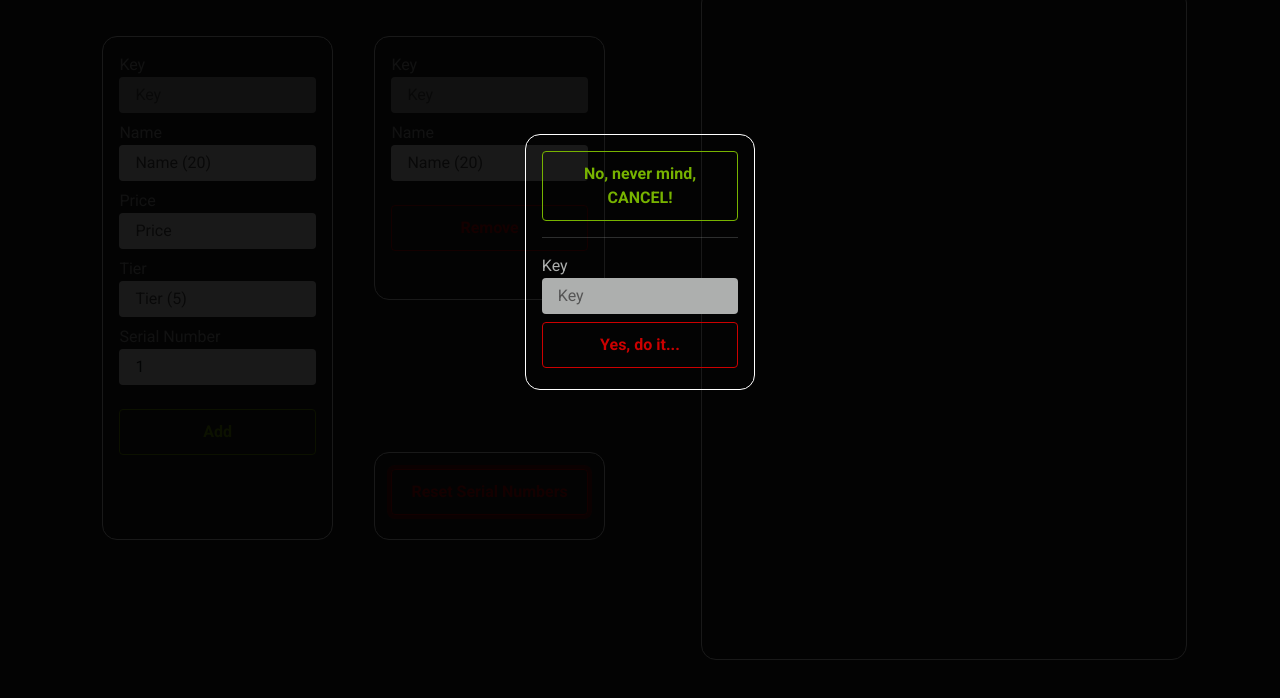
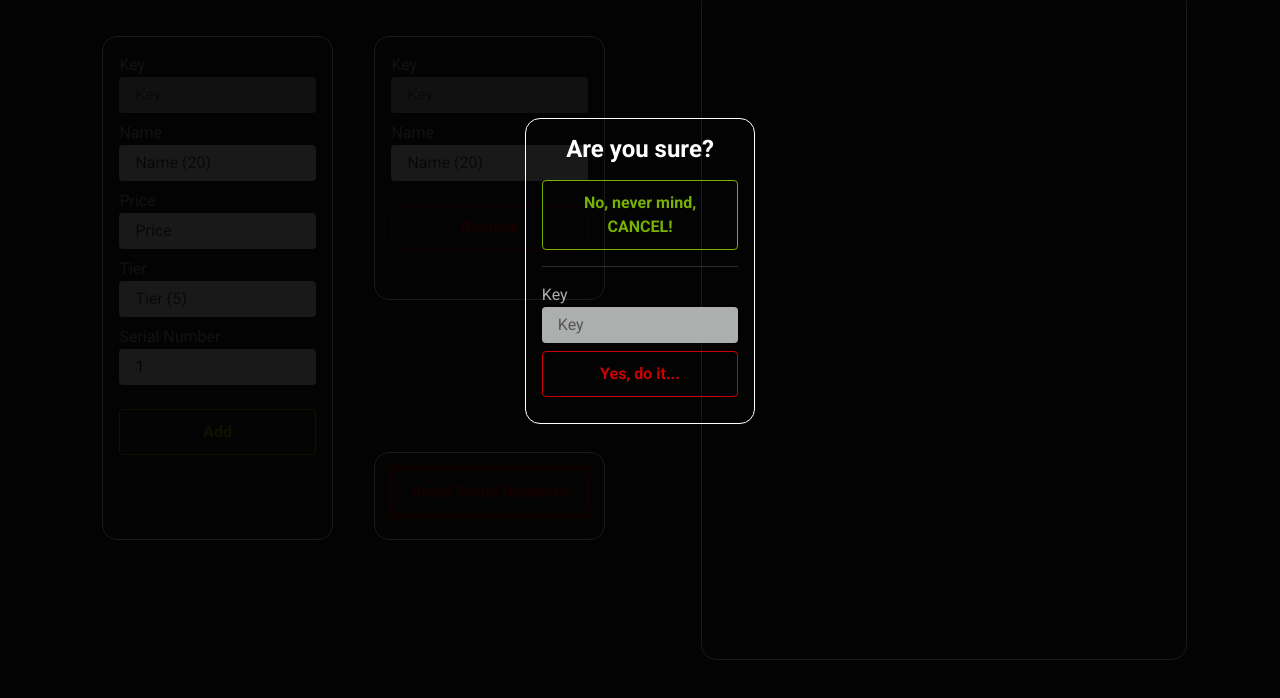
Before and after one commit to vervoortkobe/RobloxGameApi, a website: page dash/dash.html in a window 1280 px wide. Both pictures are taken after a click on the button "Reset Serial Numbers". Shown: the part 90-788 px from the top of the page. Drawn offline with nearby package versions, Linux system fonts and the light colour scheme; files that its build step writes are made by us from their sources; no server answers; files whose address does not match are found by name.

Commit message:
minor changes

```diff
--- a/dash/dash.html
+++ b/dash/dash.html
@@ -36,6 +36,7 @@
   <div class="pagecontent" id="pagecontent">
     <div id="blur" class="blur">
       <div class="post-form">
+        <h5>Are you sure?</h5>
         <button id="submitcancel" class="btn btn-outline-success">No, never mind, CANCEL!</button><br>
         <hr>
         <form action="/dash/reset" method="POST">
--- a/dash/style.css
+++ b/dash/style.css
@@ -182,10 +182,15 @@ center { position: relative; }
   border: 1px solid #fff;
   padding: 1rem;
   border-radius: 15px;
-  margin-top: 28vh;
-  height: 32vh;
+  margin-top: 26vh;
+  height: 38.2vh;
 }
 .blur .post-form input[type="submit"]  {
   margin-top: -2vh;
   margin-bottom: 4vh;
 }
+.blur .post-form h5 {
+  text-align: center;
+  font-weight: bold;
+  margin-bottom: 2vh;
+}
--- a/package.json
+++ b/package.json
@@ -5,6 +5,7 @@
   "main": "server.js",
   "scripts": {
     "start": "node server.js",
+    "sql": "node sql.js",
     "test": "echo \"Error: no test specified\" && exit 1"
   },
   "keywords": ["api", "backend", "gameapi"],
```
Also changed, not shown: 1 other file.
